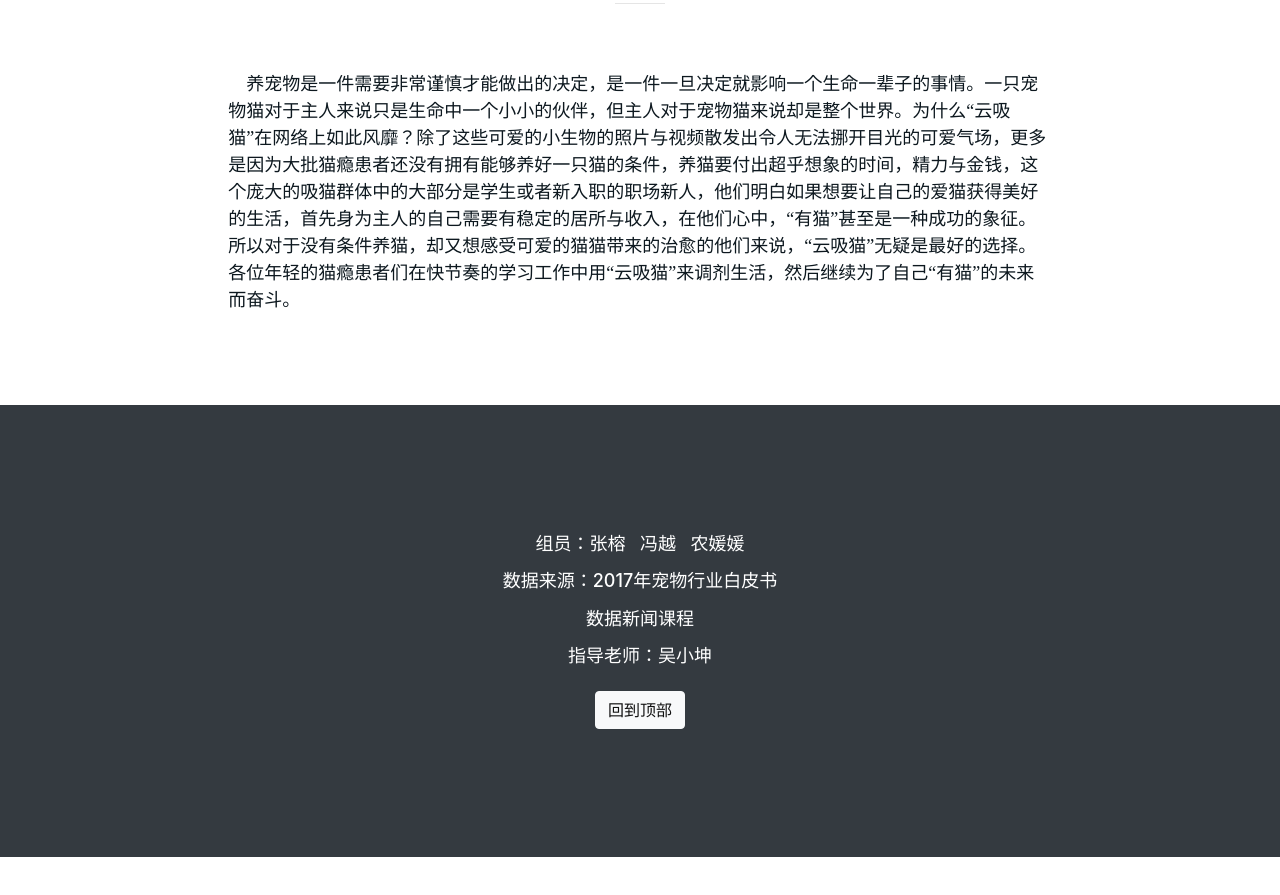
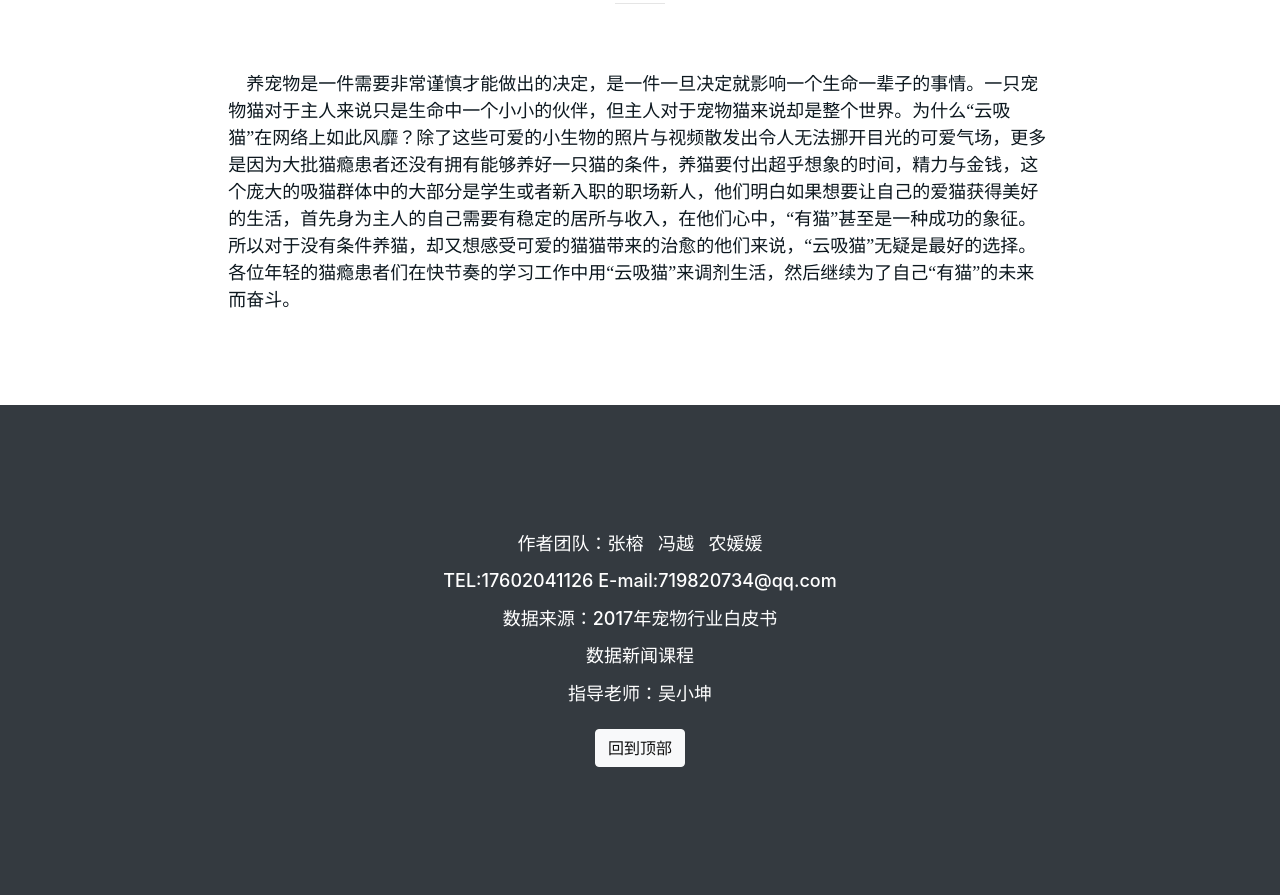
Before and after one commit to nyyxlm/nyyxlm.github.io, a website with bundled scripts: page index.html in a window 1280 px wide. Shown: the part 7464-8359 px from the top of the page. Before the commit the page ends 8321 px from the top, so only its background shows below. Built offline with nearby package versions, Linux system fonts and the light colour scheme; a script that the page names is missing.

Commit message:
Update index.html

```diff
--- a/index.html
+++ b/index.html
@@ -422,9 +422,10 @@
     </div>
     <section class="bg-dark text-white">
         <div class="container text-center">
-            <h2 class="mb-4">组员：张榕&nbsp; &nbsp;冯越 &nbsp;&nbsp;农媛媛
+            <h2 class="mb-4">作者团队：张榕&nbsp; &nbsp;冯越 &nbsp;&nbsp;农媛媛
+                <p></p>TEL:17602041126  E-mail:719820734@qq.com
                 <p></p>
-                数据来源：2017年宠物行业白皮书
+               数据来源：2017年宠物行业白皮书
                 <p></p>数据新闻课程
                 <p></p>指导老师：吴小坤
 
```
